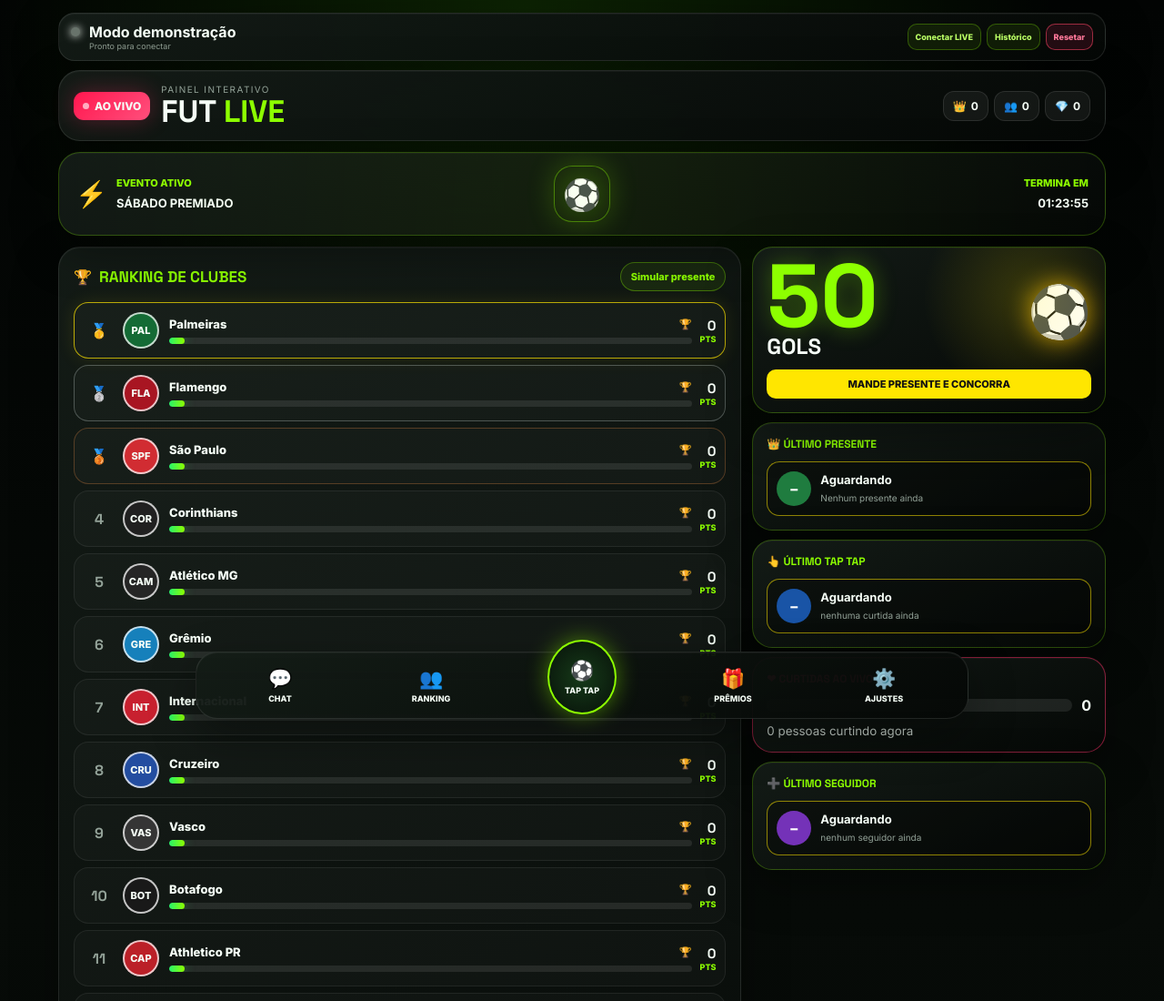
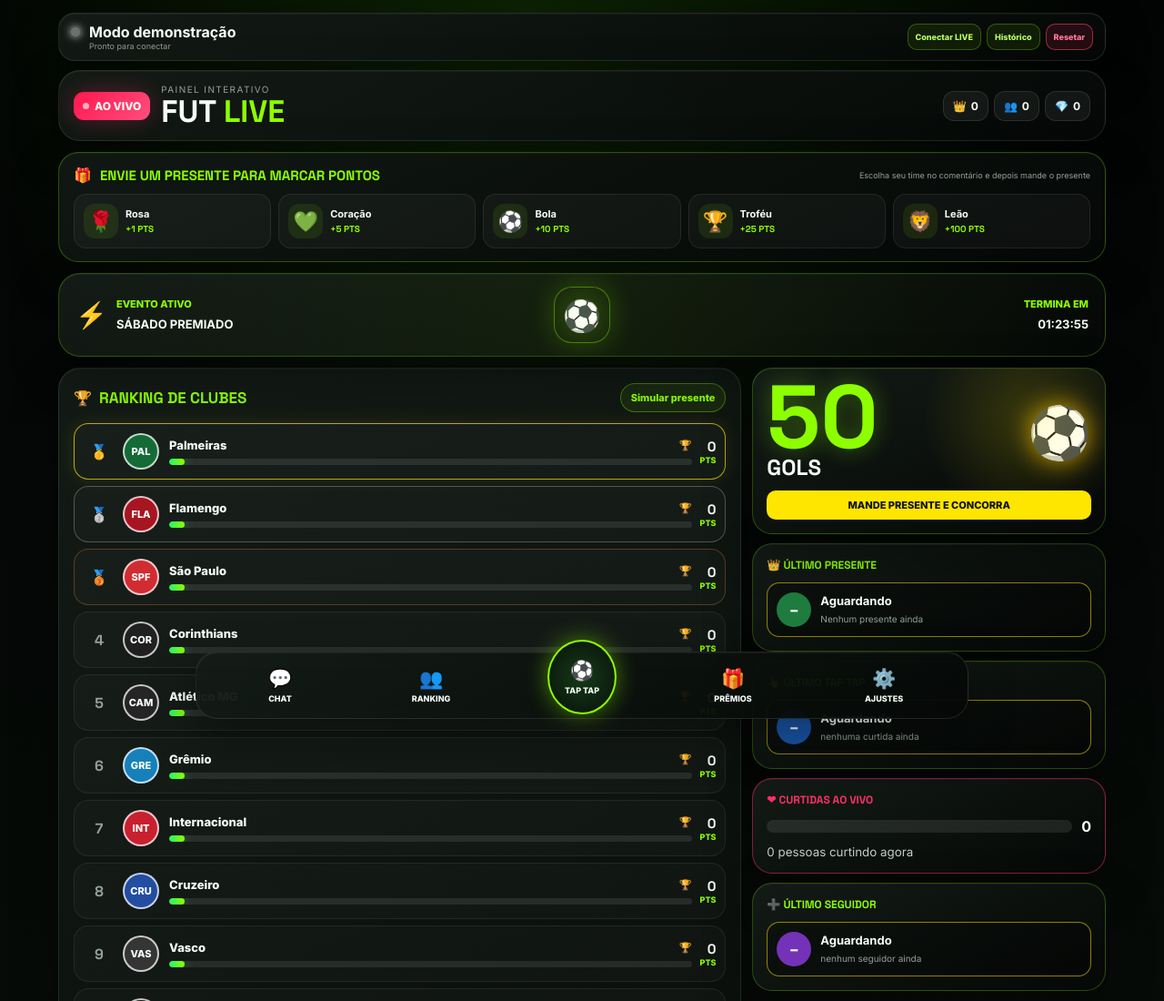
Before and after one commit to wallissonghost-code/fut-live-panel, a plain HTML site: page index.html in a window 1280 px wide. Shown: the top 1100 px of the page at 91% size. Drawn offline with nearby package versions, Linux system fonts and the light colour scheme.

Commit message:
Adiciona painel inicial com presentes e valores

```diff
--- a/index.html
+++ b/index.html
@@ -14,6 +14,7 @@
   <link href="https://fonts.googleapis.com/css2?family=Inter:wght@400;500;600;700;800&family=Space+Grotesk:wght@600;700&display=swap" rel="stylesheet" />
   <link rel="stylesheet" href="styles.css" />
   <link rel="stylesheet" href="admin.css" />
+  <link rel="stylesheet" href="gifts-panel.css" />
 </head>
 <body>
   <main class="app-shell">
@@ -26,6 +27,14 @@
       <div class="brand-wrap"><span class="live-pill"><span class="live-dot"></span> AO VIVO</span><div><p class="eyebrow">PAINEL INTERATIVO</p><h1>FUT <span>LIVE</span></h1></div></div>
       <div class="top-stats" aria-label="Estatísticas da live"><div><span>👑</span><strong id="winsCount">0</strong></div><div><span>👥</span><strong id="viewerCount">0</strong></div><div><span>💎</span><strong id="giftCount">0</strong></div></div>
     </header>
+
+    <section class="gifts-guide" aria-label="Presentes e pontuação">
+      <div class="gifts-guide-head">
+        <div><span>🎁</span><h2>Envie um presente para marcar pontos</h2></div>
+        <small>Escolha seu time no comentário e depois mande o presente</small>
+      </div>
+      <div id="giftsGuideList" class="gifts-guide-list"></div>
+    </section>
 
     <section class="event-banner glass"><div class="event-copy"><span class="event-icon">⚡</span><div><p>EVENTO ATIVO</p><strong id="eventName">SÁBADO PREMIADO</strong></div></div><div class="event-ball" aria-hidden="true">⚽</div><div class="event-timer"><p>TERMINA EM</p><strong id="countdown">01:23:45</strong></div></section>
 
@@ -49,6 +58,7 @@
   <div id="appModal" class="modal-root" aria-hidden="true"><div class="modal-backdrop" data-close-modal></div><section class="app-modal" role="dialog" aria-modal="true"><button class="modal-close" data-close-modal aria-label="Fechar">×</button><div id="modalContent"></div></section></div>
 
   <script src="preboot.js"></script>
+  <script src="gifts-panel.js"></script>
   <script src="app.js"></script>
   <script src="https://cdn.socket.io/4.8.1/socket.io.min.js" crossorigin="anonymous"></script>
   <script src="realtime.js"></script>
```
